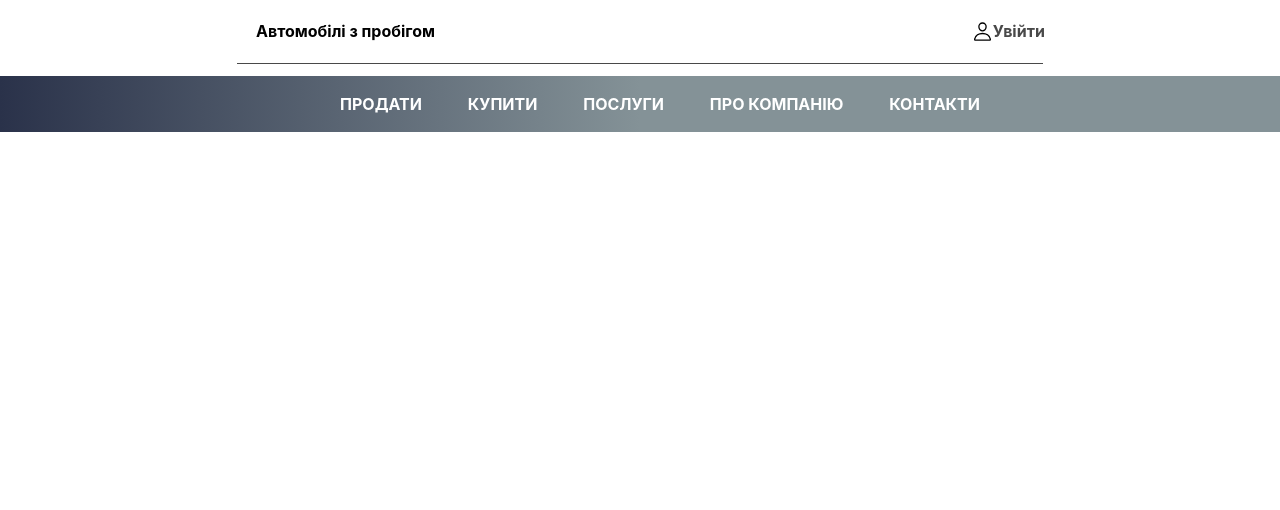
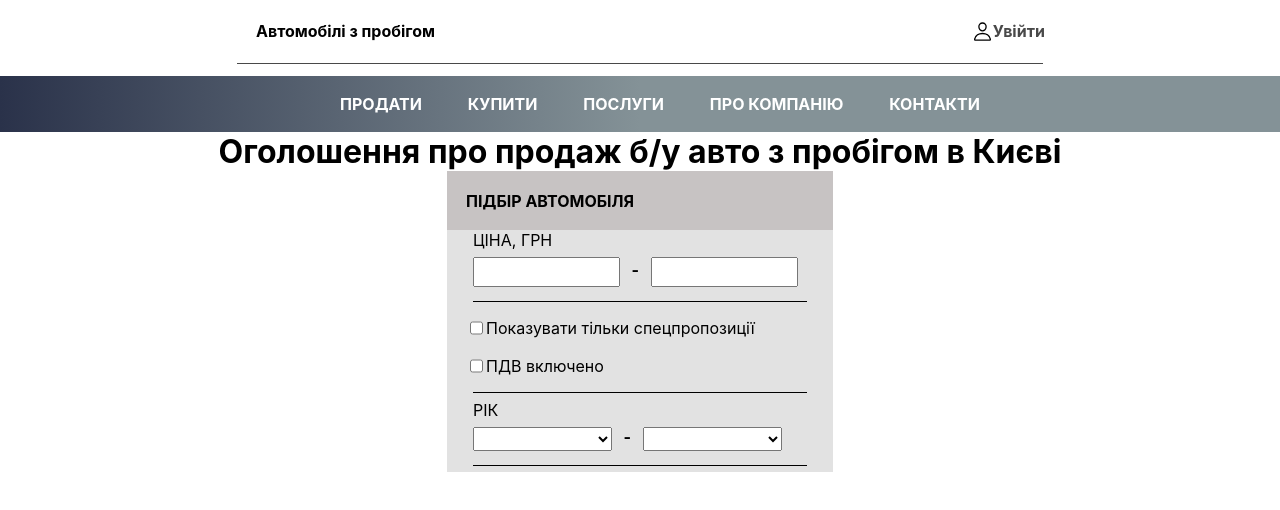
Before and after one commit to margoshkari/AutoShowReact, a React (Create React App) app in the folder client/: page / in a window 1280 px wide. Shown: the top 510 px of the page. Built offline with nearby package versions, Linux system fonts and the light colour scheme.

Commit message:
added sidebar

```diff
--- a/client/src/css/Home.css
+++ b/client/src/css/Home.css
@@ -95,3 +95,13 @@
 .sell-list-item:hover, .service-list-item:hover, .about-list-item:hover{
     background: rgba(255, 255, 255, 0.30);
 }
+.main-content{
+    width: 100%;
+    display: flex;
+    flex-direction: column;
+    align-items: center;
+}
+.main-content-pod{
+    display: flex;
+    justify-content: center;
+}
--- a/client/src/css/Reg.css
+++ b/client/src/css/Reg.css
@@ -1,4 +1,4 @@
-label{
+.form-label{
     margin-top: 10%;
 }
 #register-btn{
--- /dev/null
+++ b/client/src/css/Side.css
@@ -0,0 +1,37 @@
+.side-panel{
+    width: auto;
+    height: auto;
+}
+.side-header{
+    padding: 5% 5% 5% 5%;
+    background-color: rgb(199, 195, 195);
+}
+.side-header > h4{
+    padding: 0;
+    margin: 0;
+}
+.filters{
+    display: flex;
+    flex-direction: column;
+    background-color: rgb(226, 226, 226);
+}
+.price-filter, .year-filter{
+    padding: 0 5% 0 5%;
+}
+.price-sp, .year-sp{
+    margin-left: 2%;
+}
+#min-price-inp, #max-price-inp, #min-year, #max-year{
+    height: 3vh;
+    width: 40%;
+    margin: 2% 2% 2% 2%;
+}
+.line-filter{
+    height: 1px;
+    margin: 2% 2% 2% 2%;
+    background-color: rgb(0, 0, 0);
+}
+.checks{
+    display: flex;
+    align-items: center;
+}
--- a/client/src/pages/HomePage.js
+++ b/client/src/pages/HomePage.js
@@ -1,50 +1,15 @@
 import "../css/Home.css";
-import person from "../source/person-outline.svg";
-import { Link } from "react-router-dom";
+import NavPanel from "./NavPanel";
+import SidePanel from "./SidePanel";
 
 function HomeApp() {
   return (
     <div className="home-page">
-      <div className="nav-panel">
-        <div className="nav-panf">
-          <h4>Автомобілі з пробігом</h4>
-            <Link id="account-btn" to="/login">
-                <div id="person-img-acc">
-                    <img src={person} alt="not found" draggable="false"></img>
-                    Увійти
-                </div>
-              </Link>
-        </div>
-        <div className="line"></div>
-        <div className="nav-pan-sec">
-            <ul className="nav-menu">
-                <li className="sell">Продати
-                  <ul className="sell-list">
-                      <li className="sell-list-item">Комісійний продаж</li>
-                      <li className="sell-list-item">Викуп автомобіля</li>
-                      <li className="sell-list-item">Оцінка вартості <span style={{color: "red"}}> online</span></li>
-                      <li className="sell-list-item">Комісійний продаж</li>
-                    </ul>
-                </li>
-                <li>Купити</li>
-                <li className="service">Послуги
-                <ul className="service-list">
-                      <li className="service-list-item">Кредитування</li>
-                      <li className="service-list-item">Страхування</li>
-                      <li className="service-list-item">Автозапчастини</li>
-                    </ul>
-                </li>
-                <li className="about">Про Компанію
-                <ul className="about-list">
-                      <li className="about-list-item">«ВІДІ Автомобілі з пробігом»</li>
-                      <li className="about-list-item">Персонал</li>
-                      <li className="about-list-item">Політика з якості</li>
-                      <li className="about-list-item">Новини</li>
-                      <li className="about-list-item">Вакансії</li>
-                    </ul>
-                </li>
-                <li>Контакти</li>
-            </ul>
+      <NavPanel/>
+      <div className="main-content">
+        <h1>Оголошення про продаж б/у авто з пробігом в Києві</h1>
+        <div className="main-content-pod">
+          <SidePanel/>
         </div>
       </div>
     </div>
--- /dev/null
+++ b/client/src/pages/NavPanel.js
@@ -0,0 +1,52 @@
+import "../css/Home.css";
+import person from "../source/person-outline.svg";
+import { Link } from "react-router-dom";
+
+function NavPanelApp() {
+  return (
+      <div className="nav-panel">
+        <div className="nav-panf">
+          <h4>Автомобілі з пробігом</h4>
+            <Link id="account-btn" to="/login">
+                <div id="person-img-acc">
+                    <img src={person} alt="not found" draggable="false"></img>
+                    Увійти
+                </div>
+              </Link>
+        </div>
+        <div className="line"></div>
+        <div className="nav-pan-sec">
+            <ul className="nav-menu">
+                <li className="sell">Продати
+                  <ul className="sell-list">
+                      <li className="sell-list-item">Комісійний продаж</li>
+                      <li className="sell-list-item">Викуп автомобіля</li>
+                      <li className="sell-list-item">Оцінка вартості <span style={{color: "red"}}> online</span></li>
+                      <li className="sell-list-item">Комісійний продаж</li>
+                    </ul>
+                </li>
+                <li>Купити</li>
+                <li className="service">Послуги
+                <ul className="service-list">
+                      <li className="service-list-item">Кредитування</li>
+                      <li className="service-list-item">Страхування</li>
+                      <li className="service-list-item">Автозапчастини</li>
+                    </ul>
+                </li>
+                <li className="about">Про Компанію
+                <ul className="about-list">
+                      <li className="about-list-item">«ВІДІ Автомобілі з пробігом»</li>
+                      <li className="about-list-item">Персонал</li>
+                      <li className="about-list-item">Політика з якості</li>
+                      <li className="about-list-item">Новини</li>
+                      <li className="about-list-item">Вакансії</li>
+                    </ul>
+                </li>
+                <li>Контакти</li>
+            </ul>
+        </div>
+      </div>
+  );
+}
+
+export default NavPanelApp;
--- a/client/src/pages/RegisterPage.js
+++ b/client/src/pages/RegisterPage.js
@@ -17,15 +17,15 @@ function RegisterApp(){
             <img id="person-img" src={person} alt="not found" draggable="false"></img>
               <h1>Реєстрація</h1>
               <div className="fields">
-                  <label>Ім'я</label>
+                  <label className='form-label'>Ім'я</label>
                   <input type="text"></input>
-                  <label>Прізвище</label>
+                  <label className='form-label'>Прізвище</label>
                   <input type="text"></input>
-                  <label>По батькові</label>
+                  <label className='form-label'>По батькові</label>
                   <input type="text"></input>
-                  <label>Ел. пошта</label>
+                  <label className='form-label'>Ел. пошта</label>
                   <input type="email"></input>
-                  <label>Телефон</label>
+                  <label className='form-label'>Телефон</label>
                   <PhoneInput
                       value={phone}
                       onChange={handleInput}>
--- /dev/null
+++ b/client/src/pages/SidePanel.js
@@ -0,0 +1,52 @@
+import "../css/Home.css";
+import "../css/Side.css";
+
+function SidePanelApp(){
+    return(
+        <div className="side-panel">
+            <div className="side-header">
+                <h4>ПІДБІР АВТОМОБІЛЯ</h4>
+            </div>
+            <div className="filters">
+                <div className="price-filter">
+                    <span className="price-sp">ЦІНА, ГРН</span>
+                    <div className="price-inp">
+                        <input type="number" id="min-price-inp"></input>
+                        <span> <b>-</b> </span>
+                        <input type="number" id="max-price-inp"></input>
+                    </div>
+                    <div className="line-filter"></div>
+                    <div>
+                        <div className="checks">
+                            <input type="checkbox" id="spec-prop"></input>
+                            <label>Показувати тільки спецпропозиції</label>
+                        </div>
+                        <div className="checks">
+                            <input type="checkbox" id="pdv"></input>
+                            <label>ПДВ включено</label>
+                        </div>
+                    </div>
+                    <div className="line-filter"></div>
+                </div>
+                <div className="year-filter">
+                    <span className="year-sp">РІК</span>
+                    <div className="year-inp">
+                        <select name="years" id="min-year">
+                            <option selected disabled value='' hidden="hidden"></option>
+                            <option value="2022">2022</option>
+                            <option value="2021">2021</option>
+                        </select>
+                        <span> <b>-</b> </span>
+                        <select name="years" id="max-year">
+                            <option selected disabled value='' hidden="hidden"></option>
+                            <option value="2022">2022</option>
+                            <option value="2021">2021</option>
+                        </select>
+                    </div>
+                    <div className="line-filter"></div>
+                </div>
+            </div>
+        </div>
+    );
+}
+export default SidePanelApp;
```
